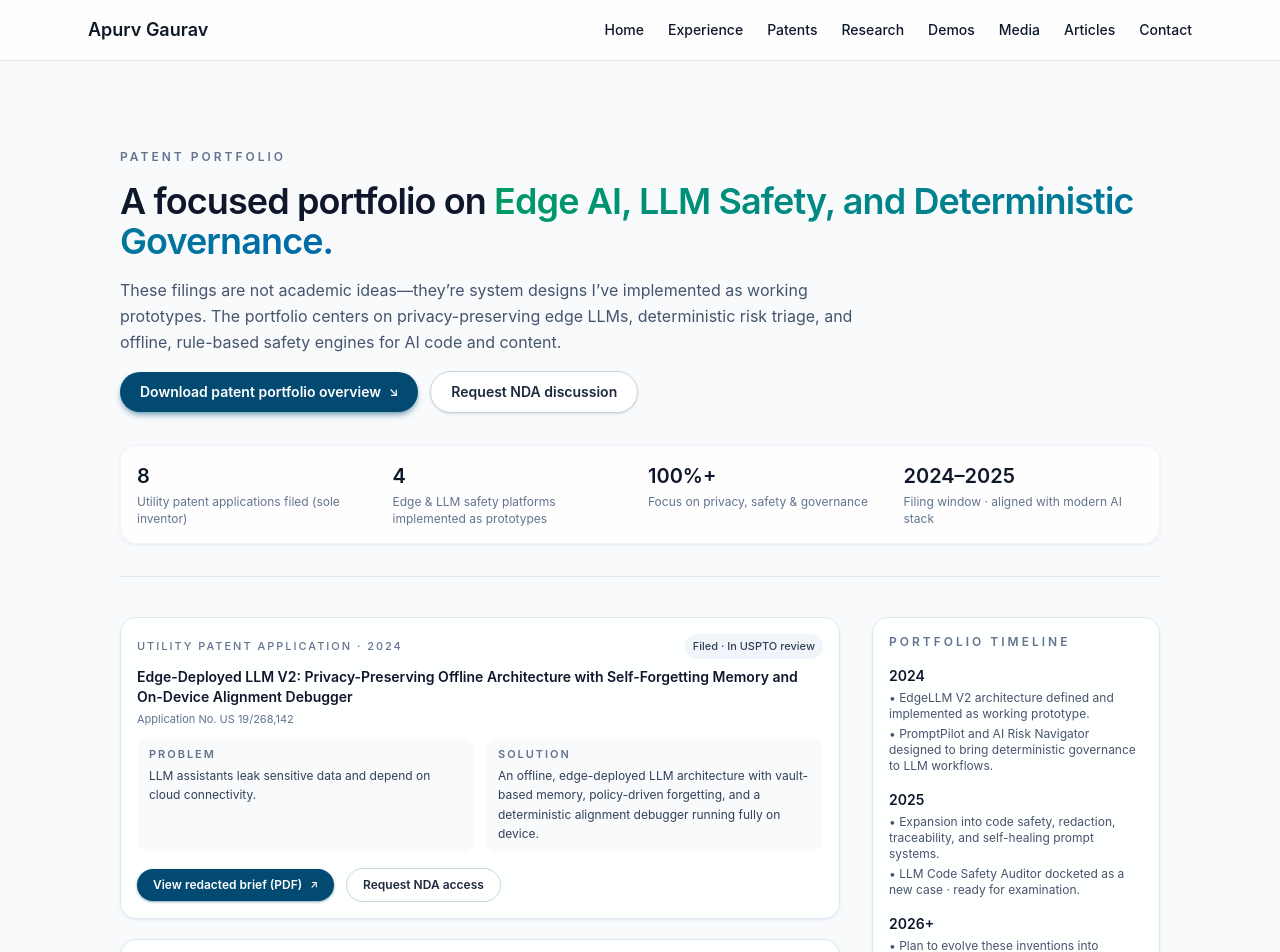
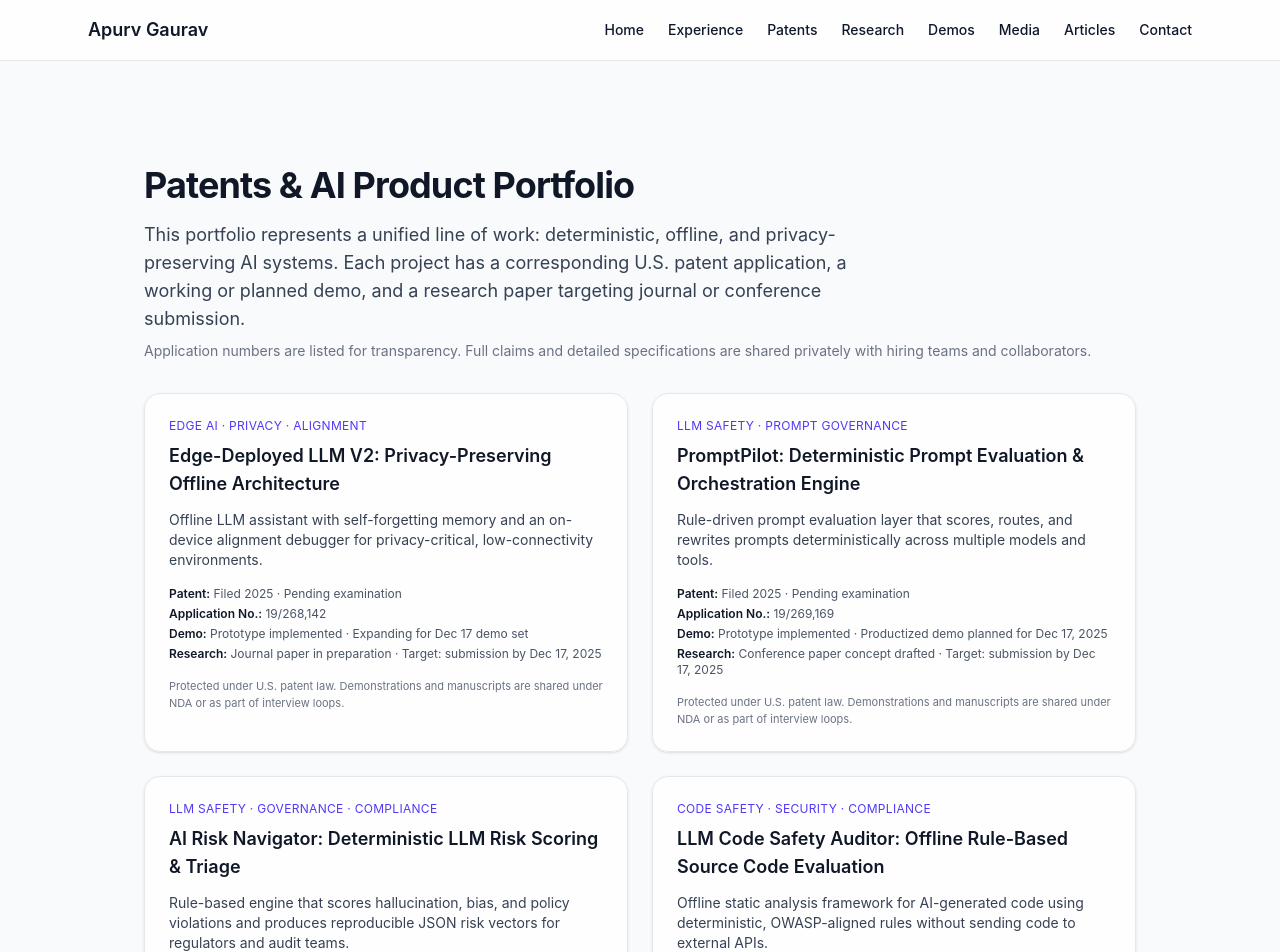
Before and after one commit to apurvgaurav/apurv-portfolio, a Next.js app: page /patents in a window 1280 px wide. Shown: the top 952 px of the page. Built offline with nearby package versions, Linux system fonts and the light colour scheme.

Commit message:
Update page.tsx

```diff
--- a/app/patents/page.tsx
+++ b/app/patents/page.tsx
@@ -1,321 +1,147 @@
 // app/patents/page.tsx
-import Link from "next/link";
 
 export default function PatentsPage() {
+  const projects = [
+    {
+      name: "Edge-Deployed LLM V2: Privacy-Preserving Offline Architecture",
+      pillar: "Edge AI · Privacy · Alignment",
+      description:
+        "Offline LLM assistant with self-forgetting memory and an on-device alignment debugger for privacy-critical, low-connectivity environments.",
+      applicationNo: "19/268,142",
+      patentStatus: "Filed 2025 · Pending examination",
+      demoStatus: "Prototype implemented · Expanding for Dec 17 demo set",
+      researchStatus: "Journal paper in preparation · Target: submission by Dec 17, 2025",
+    },
+    {
+      name: "PromptPilot: Deterministic Prompt Evaluation & Orchestration Engine",
+      pillar: "LLM Safety · Prompt Governance",
+      description:
+        "Rule-driven prompt evaluation layer that scores, routes, and rewrites prompts deterministically across multiple models and tools.",
+      applicationNo: "19/269,169",
+      patentStatus: "Filed 2025 · Pending examination",
+      demoStatus: "Prototype implemented · Productized demo planned for Dec 17, 2025",
+      researchStatus: "Conference paper concept drafted · Target: submission by Dec 17, 2025",
+    },
+    {
+      name: "AI Risk Navigator: Deterministic LLM Risk Scoring & Triage",
+      pillar: "LLM Safety · Governance · Compliance",
+      description:
+        "Rule-based engine that scores hallucination, bias, and policy violations and produces reproducible JSON risk vectors for regulators and audit teams.",
+      applicationNo: "19/275,864",
+      patentStatus: "Filed 2025 · Pending examination",
+      demoStatus: "Core engine prototyped · UI and policy packs expanding by Dec 17, 2025",
+      researchStatus: "Journal/whitepaper in preparation · Target: submission by Dec 17, 2025",
+    },
+    {
+      name: "LLM Code Safety Auditor: Offline Rule-Based Source Code Evaluation",
+      pillar: "Code Safety · Security · Compliance",
+      description:
+        "Offline static analysis framework for AI-generated code using deterministic, OWASP-aligned rules without sending code to external APIs.",
+      applicationNo: "19/283,236",
+      patentStatus: "Filed 2025 · Docketed for examination",
+      demoStatus: "CLI prototype implemented · Expanded report flows by Dec 17, 2025",
+      researchStatus: "Applied security paper concept drafted · Target: submission by Dec 17, 2025",
+    },
+    {
+      name: "AutoRedact AI: Deterministic Sensitive-Data Redaction for Unstructured Content",
+      pillar: "Privacy · Data Protection",
+      description:
+        "Rule-driven redaction engine for documents and logs that identifies and masks sensitive entities before any AI or analytics workflow.",
+      applicationNo: "19/281,903",
+      patentStatus: "Filed 2025 · Pending examination",
+      demoStatus: "Rules and examples designed · Demo pipeline targeted by Dec 17, 2025",
+      researchStatus: "Privacy/DP-focused paper planned · Target: submission by Dec 17, 2025",
+    },
+    {
+      name: "TraceSafe AI: Audit-First LLM Tracing & Policy Enforcement Layer",
+      pillar: "Observability · Governance",
+      description:
+        "Tracing and policy-check layer that logs LLM inputs/outputs, applies deterministic checks, and produces audit-ready evidence bundles.",
+      applicationNo: "19/281,714",
+      patentStatus: "Filed 2025 · Pending examination",
+      demoStatus: "Initial flow and figures defined · Prototype targeted by Dec 17, 2025",
+      researchStatus: "Governance/observability paper planned · Target: submission by Dec 17, 2025",
+    },
+    {
+      name: "Self-Healing Prompt Engine (SHPE)",
+      pillar: "Reliability · Prompt Recovery",
+      description:
+        "Engine that detects failing prompt behaviors using rules and logs, then applies deterministic corrections and fallbacks without retraining models.",
+      applicationNo: "19/281,647",
+      patentStatus: "Filed 2025 · Pending examination",
+      demoStatus: "Core logic defined · Demo flows targeted by Dec 17, 2025",
+      researchStatus: "Reliability-focused paper planned · Target: submission by Dec 17, 2025",
+    },
+    {
+      name: "AutoJudge: Offline, Rule-Based LLM Output Adjudication Engine",
+      pillar: "Evaluation · Safety · Governance",
+      description:
+        "Local, non-generative evaluation engine that scores LLM outputs against deterministic policies and routes them to safe fallbacks.",
+      applicationNo: "19/279,355",
+      patentStatus: "Filed 2025 · Pending examination",
+      demoStatus: "Architecture and rulesets defined · Demo targeted by Dec 17, 2025",
+      researchStatus: "Evaluation/governance paper concept · Target: submission by Dec 17, 2025",
+    },
+  ];
+
   return (
-    <main className="min-h-screen bg-slate-50 text-slate-900">
-      <div className="mx-auto max-w-6xl px-4 pb-16 pt-12 md:px-6 lg:px-8">
-        {/* HERO */}
-        <section className="border-b border-slate-200 pb-8">
-          <div className="space-y-4">
-            <p className="text-xs font-semibold uppercase tracking-[0.25em] text-slate-500">
-              PATENT PORTFOLIO
-            </p>
-            <h1 className="text-3xl font-semibold tracking-tight text-slate-900 sm:text-4xl">
-              A focused portfolio on{" "}
-              <span className="text-transparent bg-clip-text bg-gradient-to-r from-emerald-600 to-sky-700">
-                Edge AI, LLM Safety, and Deterministic Governance.
-              </span>
-            </h1>
-            <p className="max-w-3xl text-sm leading-relaxed text-slate-600 sm:text-base">
-              These filings are not academic ideas—they’re system designs I’ve implemented
-              as working prototypes. The portfolio centers on privacy-preserving edge LLMs,
-              deterministic risk triage, and offline, rule-based safety engines for AI code
-              and content.
-            </p>
+    <main className="max-w-5xl mx-auto px-4 py-16 space-y-8">
+      {/* Hero */}
+      <section>
+        <h1 className="text-4xl font-bold tracking-tight text-gray-900">
+          Patents &amp; AI Product Portfolio
+        </h1>
+        <p className="mt-4 text-lg text-gray-700 max-w-3xl">
+          This portfolio represents a unified line of work: deterministic, offline, and
+          privacy-preserving AI systems. Each project has a corresponding U.S. patent
+          application, a working or planned demo, and a research paper targeting journal
+          or conference submission.
+        </p>
+        <p className="mt-2 text-sm text-gray-500">
+          Application numbers are listed for transparency. Full claims and detailed
+          specifications are shared privately with hiring teams and collaborators.
+        </p>
+      </section>
 
-            <div className="mt-4 flex flex-wrap items-center gap-3">
-              <Link
-                href="/assets/apurv_patent_portfolio_overview.pdf"
-                className="inline-flex items-center gap-2 rounded-full bg-sky-900 px-5 py-2.5 text-sm font-semibold text-white shadow-md shadow-sky-900/40 transition duration-200 hover:-translate-y-[1px] hover:bg-sky-800 hover:shadow-lg hover:shadow-sky-900/40"
-              >
-                Download patent portfolio overview
-                <span className="text-xs">↘</span>
-              </Link>
-              <Link
-                href="/contact"
-                className="inline-flex items-center gap-2 rounded-full border border-slate-300 bg-white px-5 py-2.5 text-sm font-semibold text-slate-800 shadow-sm transition duration-200 hover:-translate-y-[1px] hover:border-emerald-500 hover:shadow-md hover:shadow-emerald-500/20"
-              >
-                Request NDA discussion
-              </Link>
+      {/* Projects grid */}
+      <section className="grid gap-6 md:grid-cols-2">
+        {projects.map((p) => (
+          <article
+            key={p.name}
+            className="rounded-2xl border border-gray-200 bg-white/80 p-6 shadow-sm backdrop-blur-sm transition hover:-translate-y-1 hover:shadow-md"
+          >
+            <div className="text-xs uppercase tracking-wide text-indigo-600">
+              {p.pillar}
             </div>
-          </div>
+            <h2 className="mt-2 text-lg font-semibold text-gray-900">{p.name}</h2>
+            <p className="mt-3 text-sm text-gray-700">{p.description}</p>
 
-          {/* Top summary strip */}
-          <div className="mt-8 grid gap-4 rounded-2xl border border-slate-100 bg-white/80 p-4 shadow-sm shadow-slate-200/60 sm:grid-cols-4">
-            <Metric value="8" label="Utility patent applications filed (sole inventor)" />
-            <Metric value="4" label="Edge & LLM safety platforms implemented as prototypes" />
-            <Metric value="100%+" label="Focus on privacy, safety & governance" />
-            <Metric value="2024–2025" label="Filing window · aligned with modern AI stack" />
-          </div>
-        </section>
-
-        {/* MAIN CONTENT: GRID + TIMELINE */}
-        <section className="mt-10 grid gap-8 lg:grid-cols-[minmax(0,3fr)_minmax(0,1.2fr)]">
-          {/* GRID OF PATENTS */}
-          <div className="space-y-5">
-            <PatentCard
-              id="edge-llm-v2"
-              title="Edge-Deployed LLM V2: Privacy-Preserving Offline Architecture with Self-Forgetting Memory and On-Device Alignment Debugger"
-              appNumber="US 19/268,142"
-              year="2024"
-              status="Filed · In USPTO review"
-              problem="LLM assistants leak sensitive data and depend on cloud connectivity."
-              solution="An offline, edge-deployed LLM architecture with vault-based memory, policy-driven forgetting, and a deterministic alignment debugger running fully on device."
-              pdfHref="/assets/patents/edge-llm-v2_brief.pdf"
-            />
-
-            <PatentCard
-              id="prompt-pilot"
-              title="PromptPilot: Deterministic Prompt Evaluation and Self-Healing Prompt Engine"
-              appNumber="US 19/269,169"
-              year="2024"
-              status="Filed · In USPTO review"
-              problem="Prompt behavior is fragile and hard to debug across models and releases."
-              solution="A rule-driven prompt evaluation and self-healing engine that scores prompts, detects regressions, and automatically rewrites or routes prompts using deterministic logic."
-              pdfHref="/assets/patents/prompt-pilot_brief.pdf"
-            />
-
-            <PatentCard
-              id="ai-risk-navigator"
-              title="AI Risk Navigator: Deterministic LLM Risk Scoring and Triage Engine"
-              appNumber="US 19/275,864"
-              year="2024"
-              status="Filed · In USPTO review"
-              problem="LLM safety reviews are manual, inconsistent, and hard to audit."
-              solution="A deterministic risk-scoring engine that tags LLM inputs/outputs for hallucination, bias, and policy violations and routes them through configurable triage workflows."
-              pdfHref="/assets/patents/ai-risk-navigator_brief.pdf"
-            />
-
-            <PatentCard
-              id="llm-code-safety-auditor"
-              title="LLM Code Safety Auditor: Offline, Rule-Based Source Code Evaluation and Remediation Engine"
-              appNumber="US 19/283,236"
-              year="2025"
-              status="Docketed new case · Ready for examination"
-              problem="AI-generated code introduces security and compliance risks that are hard to review at scale."
-              solution="An offline, non-generative engine that statically evaluates AI-generated code using OWASP-style rules and emits deterministic remediation guidance and redaction actions."
-              pdfHref="/assets/patents/llm-code-safety-auditor_brief.pdf"
-            />
-
-            <PatentCard
-              id="auto-redact-ai"
-              title="AutoRedact AI: Deterministic Redaction Engine for Sensitive Data in Unstructured Content"
-              appNumber="US 19/281,903"
-              year="2025"
-              status="Filed · In USPTO review"
-              problem="Documents and logs contain PII and secrets that must be redacted before use in AI workflows."
-              solution="A rule-based, offline redaction engine that detects and masks sensitive fields while retaining utility for analytics and downstream LLM pipelines."
-              pdfHref="/assets/patents/auto-redact-ai_brief.pdf"
-            />
-
-            <PatentCard
-              id="trace-safe-ai"
-              title="TraceSafe AI: Deterministic Traceability and Audit Layer for AI Systems"
-              appNumber="US 19/281,714"
-              year="2025"
-              status="Filed · In USPTO review"
-              problem="Teams struggle to reconstruct how AI decisions were made across prompts, models, and policies."
-              solution="A traceability layer that records deterministic audit trails for AI systems, linking prompts, rules, model versions, and outputs into an inspectable, replayable history."
-              pdfHref="/assets/patents/trace-safe-ai_brief.pdf"
-            />
-
-            <PatentCard
-              id="self-healing-prompt-engine"
-              title="Self-Healing Prompt Engine (SHPE): Rule-Driven Fault Detection and Prompt Recovery"
-              appNumber="US 19/281,647"
-              year="2025"
-              status="Filed · In USPTO review"
-              problem="Prompt failures lead to unstable UX and manual intervention."
-              solution="A self-healing engine that detects prompt failures using deterministic rules and applies structured corrections, fallbacks, or escalations without relying on more generative calls."
-              pdfHref="/assets/patents/self-healing-prompt-engine_brief.pdf"
-            />
-
-            <PatentCard
-              id="auto-judge"
-              title="AutoJudge: Offline, Deterministic Evaluation Framework for AI Outputs"
-              appNumber="US 19/279,355"
-              year="2025"
-              status="Filed · In USPTO review"
-              problem="Evaluation of AI outputs is often subjective, manual, and not reproducible."
-              solution="An offline evaluation framework that scores AI outputs using pluggable rule sets, deterministic scoring functions, and audit-ready logs for content, safety, and quality."
-              pdfHref="/assets/patents/auto-judge_brief.pdf"
-            />
-          </div>
-
-          {/* TIMELINE SIDEBAR */}
-          <aside className="space-y-5">
-            <div className="rounded-2xl border border-slate-200 bg-white/90 p-4 shadow-sm shadow-slate-200/70">
-              <p className="text-xs font-semibold uppercase tracking-[0.25em] text-slate-500">
-                PORTFOLIO TIMELINE
+            <div className="mt-4 space-y-1 text-xs text-gray-600">
+              <p>
+                <span className="font-semibold text-gray-900">Patent:</span>{" "}
+                {p.patentStatus}
               </p>
-              <div className="mt-4 space-y-4 text-sm">
-                <YearBlock
-                  year="2024"
-                  items={[
-                    "EdgeLLM V2 architecture defined and implemented as working prototype.",
-                    "PromptPilot and AI Risk Navigator designed to bring deterministic governance to LLM workflows.",
-                  ]}
-                />
-                <YearBlock
-                  year="2025"
-                  items={[
-                    "Expansion into code safety, redaction, traceability, and self-healing prompt systems.",
-                    "LLM Code Safety Auditor docketed as a new case · ready for examination.",
-                  ]}
-                />
-                <YearBlock
-                  year="2026+"
-                  items={[
-                    "Plan to evolve these inventions into production-grade, enterprise AI products.",
-                    "Focus on edge deployment, offline safety layers, and regulatory alignment.",
-                  ]}
-                />
-              </div>
+              <p>
+                <span className="font-semibold text-gray-900">Application No.:</span>{" "}
+                {p.applicationNo}
+              </p>
+              <p>
+                <span className="font-semibold text-gray-900">Demo:</span>{" "}
+                {p.demoStatus}
+              </p>
+              <p>
+                <span className="font-semibold text-gray-900">Research:</span>{" "}
+                {p.researchStatus}
+              </p>
             </div>
 
-            <div className="rounded-2xl border border-emerald-200 bg-emerald-50/80 p-4 shadow-sm shadow-emerald-100/60">
-              <p className="text-xs font-semibold uppercase tracking-[0.25em] text-emerald-700">
-                FOR HIRING MANAGERS & INVESTORS
-              </p>
-              <p className="mt-2 text-sm leading-relaxed text-slate-800">
-                This portfolio is intentionally narrow. Instead of filing scattered ideas,
-                I’ve gone deep on one theme: AI systems that are safe, observable, and
-                deployable in the real world—edge devices, regulated industries, and
-                environments where you can’t hide behind &ldquo;it’s just a beta.&rdquo;
-              </p>
-              <ul className="mt-3 space-y-2 text-xs text-slate-800">
-                <li>• All filings are backed by working prototypes and technical docs.</li>
-                <li>• Architectures are model-agnostic and designed for offline use where needed.</li>
-                <li>• The goal is simple: make it easy for you to ship AI products without regretting the risk profile later.</li>
-              </ul>
-              <div className="mt-4 flex flex-col gap-2 text-xs">
-                <Link
-                  href="/contact"
-                  className="inline-flex items-center justify-center gap-2 rounded-full bg-emerald-500 px-4 py-2 font-semibold text-slate-900 shadow-md shadow-emerald-500/40 transition duration-200 hover:-translate-y-[1px] hover:bg-emerald-400"
-                >
-                  Request NDA access or deep dive
-                </Link>
-                <Link
-                  href="/media"
-                  className="inline-flex items-center justify-center gap-2 rounded-full border border-emerald-300/70 px-4 py-2 font-semibold text-emerald-900 transition duration-200 hover:border-emerald-400"
-                >
-                  See how I talk about this work →
-                </Link>
-              </div>
-            </div>
-          </aside>
-        </section>
-      </div>
+            <p className="mt-4 text-[11px] text-gray-500">
+              Protected under U.S. patent law. Demonstrations and manuscripts are shared
+              under NDA or as part of interview loops.
+            </p>
+          </article>
+        ))}
+      </section>
     </main>
   );
 }
-
-/* --- Reusable components --- */
-
-type MetricProps = {
-  value: string;
-  label: string;
-};
-
-function Metric({ value, label }: MetricProps) {
-  return (
-    <div className="space-y-1">
-      <p className="text-lg font-semibold text-slate-900 sm:text-xl">
-        {value}
-      </p>
-      <p className="text-xs leading-snug text-slate-500">{label}</p>
-    </div>
-  );
-}
-
-type PatentCardProps = {
-  id: string;
-  title: string;
-  appNumber: string;
-  year: string;
-  status: string;
-  problem: string;
-  solution: string;
-  pdfHref: string;
-};
-
-function PatentCard({
-  id,
-  title,
-  appNumber,
-  year,
-  status,
-  problem,
-  solution,
-  pdfHref,
-}: PatentCardProps) {
-  return (
-    <article
-      id={id}
-      className="group rounded-2xl border border-slate-200 bg-white/90 p-4 shadow-sm shadow-slate-200/60 transition duration-200 hover:-translate-y-1 hover:border-emerald-500/70 hover:shadow-lg hover:shadow-emerald-500/15"
-    >
-      <div className="flex flex-wrap items-center justify-between gap-2">
-        <p className="text-[11px] font-medium uppercase tracking-[0.18em] text-slate-500">
-          Utility Patent Application · {year}
-        </p>
-        <span className="inline-flex items-center rounded-full bg-slate-100 px-2 py-1 text-[11px] font-medium text-slate-700">
-          {status}
-        </span>
-      </div>
-      <h2 className="mt-2 text-sm font-semibold text-slate-900">
-        {title}
-      </h2>
-      <p className="mt-1 text-[11px] text-slate-500">Application No. {appNumber}</p>
-
-      <div className="mt-3 grid gap-3 text-xs text-slate-700 sm:grid-cols-2">
-        <div className="rounded-xl bg-slate-50 px-3 py-2">
-          <p className="text-[11px] font-semibold uppercase tracking-[0.18em] text-slate-500">
-            Problem
-          </p>
-          <p className="mt-1 leading-relaxed">{problem}</p>
-        </div>
-        <div className="rounded-xl bg-slate-50 px-3 py-2">
-          <p className="text-[11px] font-semibold uppercase tracking-[0.18em] text-slate-500">
-            Solution
-          </p>
-          <p className="mt-1 leading-relaxed">{solution}</p>
-        </div>
-      </div>
-
-      <div className="mt-4 flex flex-wrap items-center gap-3 text-xs">
-        <Link
-          href={pdfHref}
-          className="inline-flex items-center gap-2 rounded-full bg-sky-900 px-4 py-2 font-semibold text-white shadow-sm shadow-sky-900/40 transition duration-200 hover:-translate-y-[1px] hover:bg-sky-800"
-        >
-          View redacted brief (PDF)
-          <span className="text-[10px]">↗</span>
-        </Link>
-        <Link
-          href={`/contact?context=${encodeURIComponent(`Patent discussion: ${id}`)}`}
-          className="inline-flex items-center gap-2 rounded-full border border-slate-300 bg-white px-4 py-2 font-semibold text-slate-800 transition duration-200 hover:border-emerald-500"
-        >
-          Request NDA access
-        </Link>
-      </div>
-    </article>
-  );
-}
-
-type YearBlockProps = {
-  year: string;
-  items: string[];
-};
-
-function YearBlock({ year, items }: YearBlockProps) {
-  return (
-    <div className="space-y-1">
-      <p className="text-sm font-semibold text-slate-900">{year}</p>
-      <ul className="space-y-1 text-xs text-slate-600">
-        {items.map((i, idx) => (
-          <li key={idx}>• {i}</li>
-        ))}
-      </ul>
-    </div>
-  );
-}
```
